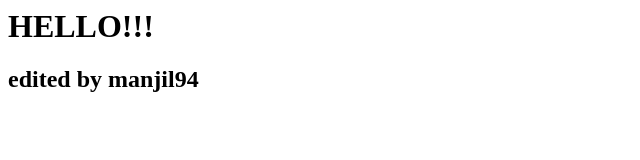
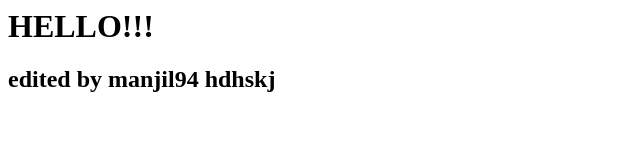
Before and after one commit to vishallalwani/freshersbatch-oct16, a plain HTML site: page Assignment/index.html in a window 1280 px wide. Shown: the whole page, without its empty margins (0-640 px from the left). Drawn offline with Linux system fonts and the light colour scheme.

Commit message:
commit for editing vishal

```diff
--- a/Assignment/index.html
+++ b/Assignment/index.html
@@ -1,6 +1,6 @@
 <html>
 <head>
 <h1>HELLO!!!</h1>
-  <h2>edited by manjil94</h2>
+  <h2>edited by manjil94 hdhskj</h2>
 </head>
 </html>
```
